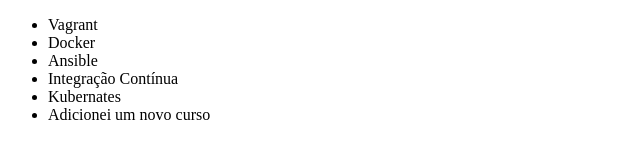
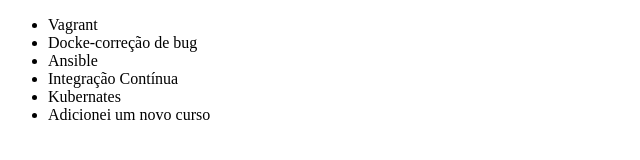
Before and after one commit to MatheusMelloDev/alura-git, a plain HTML site: page index.html in a window 1280 px wide. Shown: the full height of the page, 0-640 px from the left. Drawn offline with Linux system fonts and the light colour scheme.

Commit message:
Atualizando nome do curso de Docker

```diff
--- a/index.html
+++ b/index.html
@@ -7,7 +7,7 @@
 <body>
     <ul>
         <li>Vagrant</li>
-        <li>Docker</li>
+        <li>Docke-correção de bug</li>
         <li>Ansible</li>
         <li>Integração Contínua</li>
         <li>Kubernates</li>
```
